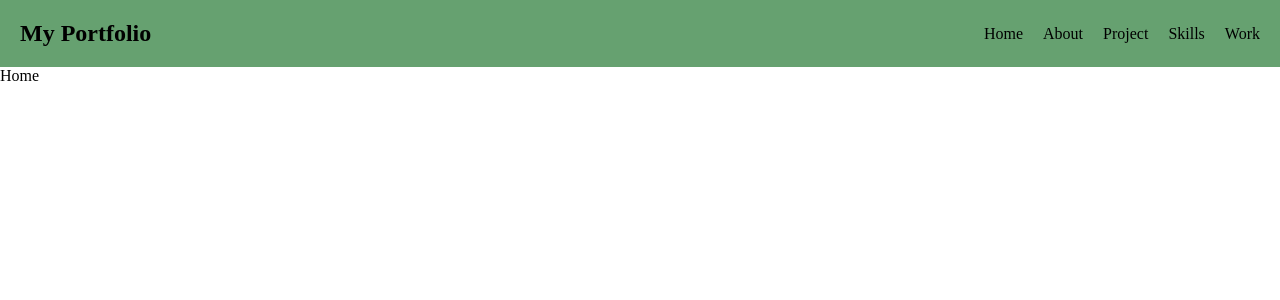
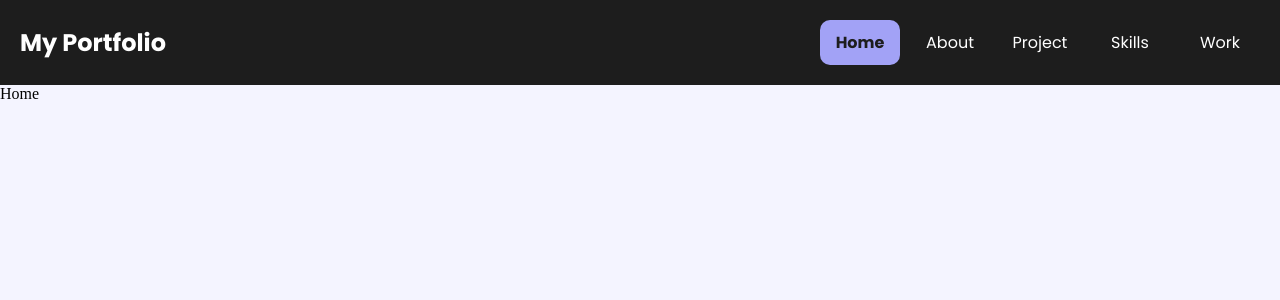
Before and after one commit to NShreedesh/portfolio, a React (Create React App) app: page / in a window 1280 px wide. Shown: the top 300 px of the page. Built offline with nearby package versions, Linux system fonts and the light colour scheme.

Commit message:
Navbar Created.

```diff
--- a/src/pages/navbar/Navbar.jsx
+++ b/src/pages/navbar/Navbar.jsx
@@ -1,5 +1,5 @@
 import React from "react";
-import { Link } from "react-router-dom";
+import { NavLink } from "react-router-dom";
 import "./navbar.scss";
 
 function Navbar() {
@@ -9,11 +9,21 @@ function Navbar() {
         <h1>My Portfolio</h1>
       </div>
       <div className="right-nav">
-        <Link to="/">Home</Link>
-        <Link to="/about">About</Link>
-        <Link to="/project">Project</Link>
-        <Link to="/skills">Skills</Link>
-        <Link to="/work">Work</Link>
+        <NavLink to="/" activeClassName="active">
+          Home
+        </NavLink>
+        <NavLink to="/about" activeClassName="active">
+          About
+        </NavLink>
+        <NavLink to="/project" activeClassName="active">
+          Project
+        </NavLink>
+        <NavLink to="/skills" activeClassName="active">
+          Skills
+        </NavLink>
+        <NavLink to="/work" activeClassName="active">
+          Work
+        </NavLink>
       </div>
     </nav>
   );
--- a/src/pages/navbar/navbar.scss
+++ b/src/pages/navbar/navbar.scss
@@ -1,15 +1,43 @@
+@import "../../sass_reusables/variables.scss";
+
+body {
+  background-color: $bg;
+}
+
 #nav {
   display: flex;
   align-items: center;
   justify-content: space-between;
   padding: 20px;
-  background-color: rgb(102, 161, 112);
+  background-color: $dark;
+  font-family: $poppins;
+  user-select: none;
+
+  .left-nav {
+    h1 {
+      color: $light;
+      cursor: pointer;
+    }
+  }
+
   .right-nav {
     display: flex;
-    gap: 20px;
+    gap: 10px;
+
     a {
+      font-weight: 400;
       text-decoration: none;
-      color: black;
+      color: $light;
+      text-align: center;
+      width: 80px;
+      padding: 10px 0;
+    }
+
+    .active {
+      background-color: $primary;
+      border-radius: 10px;
+      color: $dark;
+      font-weight: bold;
     }
   }
 }
--- /dev/null
+++ b/src/sass_reusables/variables.scss
@@ -0,0 +1,8 @@
+@import url("https://fonts.googleapis.com/css2?family=Poppins:wght@100;200;300;400;500;600;700&display=swap");
+
+$poppins: "Poppins", sans-serif;
+
+$dark: rgb(29, 29, 29);
+$light: white;
+$primary: rgb(162, 162, 246);
+$bg: rgb(244, 244, 255);
```
Also changed, not shown: src/sass reusables/variables.scss (deleted).
